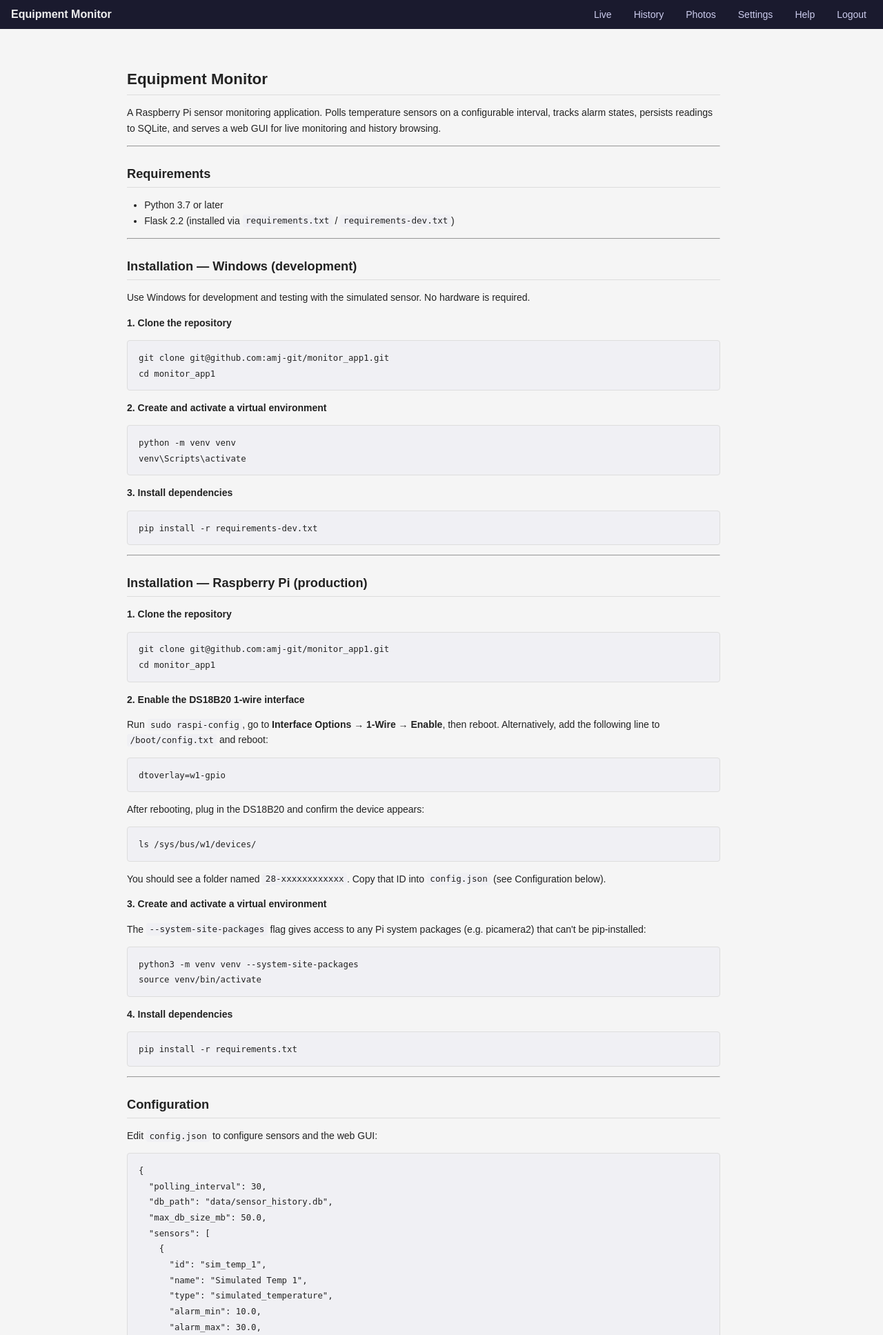
After one commit to amj-git/monitor_app1, a Flask app: page /help in a window 1280 px wide. The commit adds this page. Shown: the top 1935 px of the page at 69% size. Run offline with Flask 2, Linux system fonts and the light colour scheme; the visitor is signed in with stand-in values (Sample User, id 1); parts of the project's set-up code (start-up, migrations or seed data) failed here and were passed over.

Commit message:
Add Help tab to web GUI — renders README.md as formatted HTML
- Add markdown>=3.4 dependency to requirements.txt and requirements-dev.txt
- Add /help route in routes.py (server-side markdown conversion via markupsafe)
- Add Help nav link in base.html between Settings and Logout
- Add help.html template extending base layout
- Add .markdown-body CSS styles for headings, code, tables, and lists

Co-Authored-By: Claude Sonnet 4.6 <noreply@anthropic.com>

```diff
--- a/monitor/web/routes.py
+++ b/monitor/web/routes.py
@@ -10,6 +10,9 @@ import os
 import re
 import tempfile
 from datetime import datetime
+
+import markdown as md_lib
+from markupsafe import Markup
 
 from monitor.emailer import Emailer
 
@@ -475,6 +478,21 @@ def _apply_settings(data):
         emailer._to = email_data.get("to_address", "")
 
 
+@bp.route("/help")
+@login_required
+def help():
+    readme_path = os.path.normpath(
+        os.path.join(current_app.root_path, "..", "..", "README.md")
+    )
+    try:
+        with open(readme_path, encoding="utf-8") as f:
+            raw = f.read()
+        content = Markup(md_lib.markdown(raw, extensions=["fenced_code", "tables"]))
+    except OSError:
+        content = Markup("<p>README.md not found.</p>")
+    return render_template("help.html", content=content)
+
+
 @bp.route("/settings")
 @login_required
 def settings():
--- a/monitor/web/static/style.css
+++ b/monitor/web/static/style.css
@@ -188,3 +188,57 @@ button.delete {
 button.delete:hover {
   background: #a00;
 }
+
+/* Markdown help page */
+.markdown-body {
+  max-width: 860px;
+  line-height: 1.6;
+}
+
+.markdown-body h1,
+.markdown-body h2,
+.markdown-body h3 {
+  margin-top: 1.4em;
+  margin-bottom: 0.4em;
+  padding-bottom: 0.2em;
+  border-bottom: 1px solid #ddd;
+}
+
+.markdown-body h1 { font-size: 1.6em; }
+.markdown-body h2 { font-size: 1.3em; }
+.markdown-body h3 { font-size: 1.1em; border-bottom: none; }
+
+.markdown-body code {
+  font-family: monospace;
+  background: #f0f0f4;
+  padding: 0.1em 0.35em;
+  border-radius: 3px;
+  font-size: 0.9em;
+}
+
+.markdown-body pre {
+  background: #f0f0f4;
+  border: 1px solid #ddd;
+  border-radius: 4px;
+  padding: 0.8rem 1rem;
+  overflow-x: auto;
+}
+
+.markdown-body pre code {
+  background: none;
+  padding: 0;
+  font-size: 0.88em;
+}
+
+.markdown-body ul,
+.markdown-body ol {
+  padding-left: 1.8em;
+}
+
+.markdown-body table {
+  width: auto;
+}
+
+.markdown-body a {
+  color: #1a1a2e;
+}
--- a/monitor/web/templates/base.html
+++ b/monitor/web/templates/base.html
@@ -14,6 +14,7 @@
     <a href="{{ url_for('main.history') }}" class="nav-link">History</a>
     <a href="{{ url_for('main.photos') }}" class="nav-link">Photos</a>
     <a href="{{ url_for('main.settings') }}" class="nav-link">Settings</a>
+    <a href="{{ url_for('main.help') }}" class="nav-link">Help</a>
     <a href="{{ url_for('main.logout') }}" class="nav-link">Logout</a>
     {% endif %}
   </nav>
--- /dev/null
+++ b/monitor/web/templates/help.html
@@ -0,0 +1,5 @@
+{% extends "base.html" %}
+{% block title %}Help – {{ config.APP_NAME }}{% endblock %}
+{% block content %}
+<div class="markdown-body">{{ content }}</div>
+{% endblock %}
--- a/requirements-dev.txt
+++ b/requirements-dev.txt
@@ -1,2 +1,3 @@
 # Windows development dependencies (excludes Pi-only libs)
 # Sensor framework is stdlib-only; add dev/test tools here as needed
+markdown>=3.4
--- a/requirements.txt
+++ b/requirements.txt
@@ -1,2 +1,3 @@
 # Pi production dependencies
 Flask>=2.2,<3
+markdown>=3.4
```
